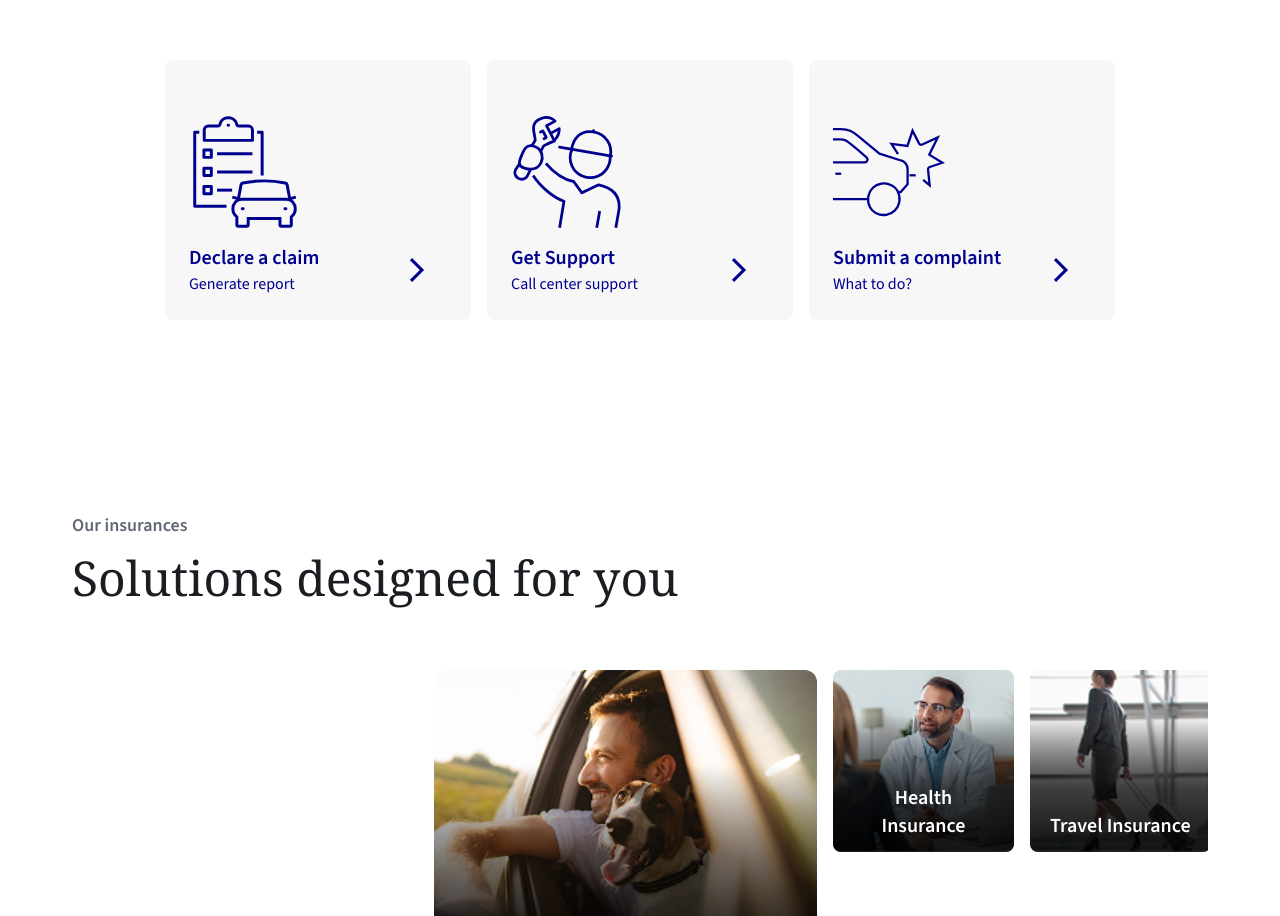
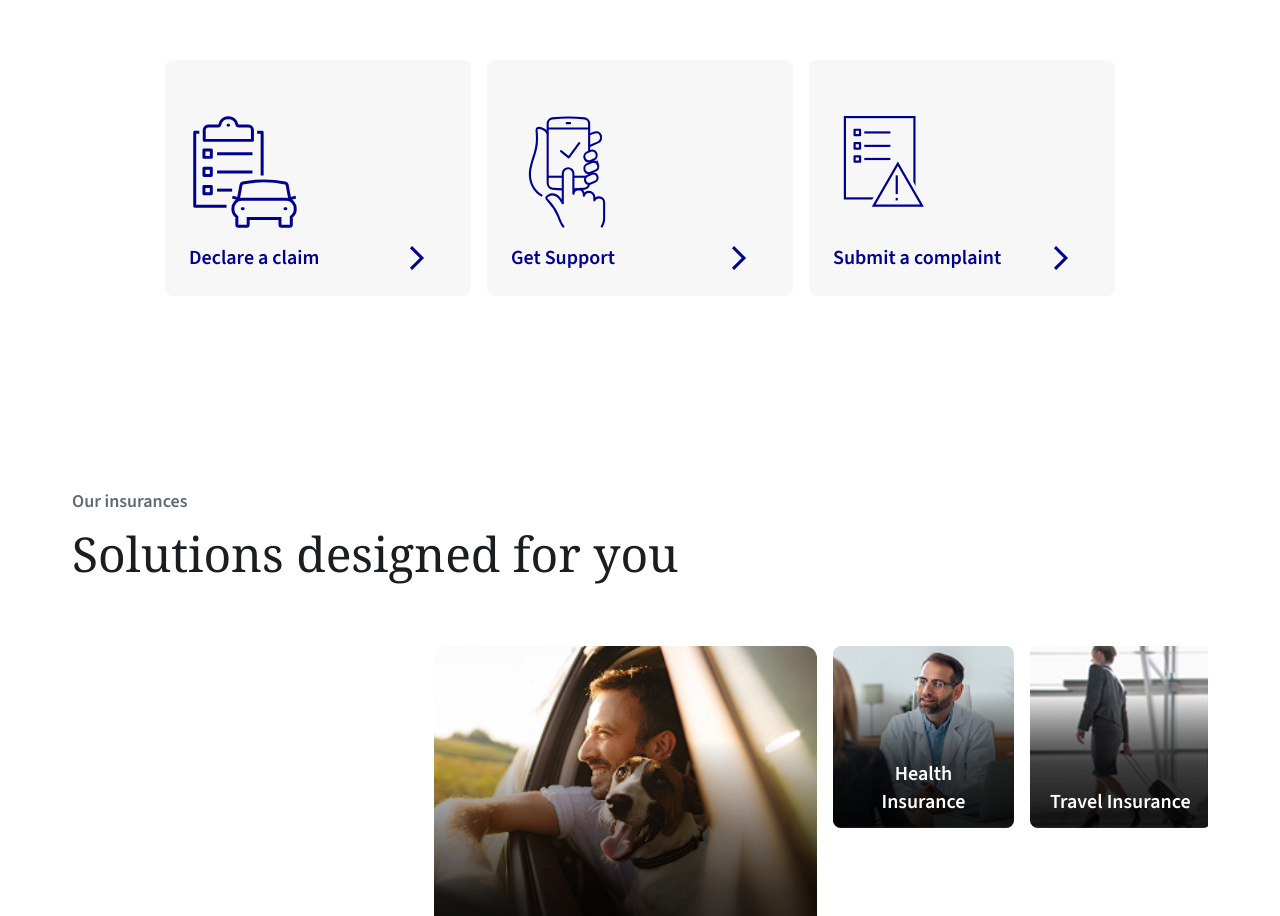
Before and after one commit to sprklco/axa-frontend, a Next.js app: page / in a window 1280 px wide. Shown: the part 1811-2727 px from the top of the page. Built offline with nearby package versions, Linux system fonts and the light colour scheme.

Commit message:
fix: update svgs in emergency section

```diff
--- a/src/components/sections/QuickActionsSection.tsx
+++ b/src/components/sections/QuickActionsSection.tsx
@@ -55,56 +55,55 @@
 const ICON_MECHANICAL = (
     <svg
         xmlns="http://www.w3.org/2000/svg"
-        viewBox="0 0 81.4811 59.5556"
+        width="60"
+        height="87"
+        viewBox="0 0 60 87"
         fill="none"
         className="h-full w-full"
     >
-        <g id="Icon">
-            <path
-                d="M19.5968 46.5197L26.0095 47.4536L26.305 55.6084C26.305 57.4761 27.5306 58.7574 29.4019 58.7574C31.2732 58.7574 32.5426 57.4761 32.5426 55.6084L32.7724 42.0025"
-                stroke="#00008F" strokeWidth="1.59525" strokeLinejoin="round"
-            />
-            <path d="M29.3355 40.1567C24.8378 38.6799 19.1911 38.6908 19.1911 38.6908" stroke="#00008F" strokeWidth="1.59525" strokeLinejoin="round" />
-            <path
-                d="M19.5762 58.758C20.8237 58.758 21.9728 58.0848 22.5746 56.9881C23.1656 55.8913 23.2203 54.5232 22.126 52.1668C20.6596 48.9961 16.9827 40.5373 16.9827 40.5373C16.9827 40.5373 20.003 37.3665 26.2297 34.8691C26.2297 34.8691 28.3308 38.485 29.064 39.7663C29.4032 40.3635 30.016 40.9064 31.0666 41.3408C33.3866 42.3072 39.7993 44.5875 39.7993 44.5875C41.1234 45.1522 42.6336 45.1196 43.334 43.7188C44.0781 42.2421 43.7498 40.8196 41.8347 39.94L34.2948 36.6499L31.559 28.3647C30.213 24.2711 25.4418 24.4014 22.2464 25.194C16.8076 26.5405 10.1979 30.6451 7.36356 36.6933C6.14886 39.2777 5.07643 41.7426 13.4699 52.0257L3.91644 52.5577C2.03421 52.5577 0.797624 53.7413 0.797624 55.609C0.797624 57.4767 2.04515 58.758 3.91644 58.758H19.5762Z"
-                stroke="#00008F" strokeWidth="1.59525" strokeLinejoin="round"
-            />
-            <path d="M59.4399 17.3536L54.2419 17.093C52.0423 16.9518 50.1382 18.6023 49.9959 20.7849C49.8536 22.9675 51.517 24.8569 53.7166 24.998L57.7437 25.1826" stroke="#00008F" strokeWidth="1.59525" strokeMiterlimit="10" />
-            <path d="M70.7116 48.1816V56.7925C70.7116 57.8132 69.8799 58.6493 68.8403 58.6493H58.2582C57.2296 58.6493 56.3869 57.824 56.3869 56.7925V46.1727" stroke="#00008F" strokeWidth="1.59525" strokeMiterlimit="10" />
-            <path d="M81.4057 48.1801H62.5615C56.3895 48.1801 51.3994 42.7725 51.3994 36.0944C51.3994 29.4164 56.4005 23.9979 62.5615 23.9979H81.4057" stroke="#00008F" strokeWidth="1.59525" strokeMiterlimit="10" />
-            <path d="M64.1033 41.8176C61.1705 41.8176 58.7958 39.4613 58.7958 36.5512C58.7958 33.6411 61.1705 31.2739 64.1033 31.2848C67.0361 31.2848 69.4107 33.6411 69.4107 36.5512C69.4107 39.4613 67.0361 41.8176 64.1033 41.8176Z" stroke="#00008F" strokeWidth="1.59525" strokeMiterlimit="10" />
-            <path d="M81.4059 0.794071C76.361 1.27185 70.9223 2.0971 63.8858 3.50872C62.485 3.79105 61.7737 5.13752 61.6643 5.76732C61.5439 6.47313 57.9436 25.0848 57.9436 25.0848" stroke="#00008F" strokeWidth="1.59525" strokeMiterlimit="10" />
-            <path d="M44.5565 17.3432L44.7206 17.1369" stroke="#00008F" strokeWidth="1.59525" strokeLinejoin="round" />
-            <path d="M35.2041 18.3205L47.4714 28.191" stroke="#00008F" strokeWidth="1.59525" strokeLinejoin="round" />
-            <path d="M35.4745 18.5264C37.499 16.0724 41.1322 15.182 44.2291 17.6903C47.2932 20.1661 46.6257 23.4454 44.6121 25.8994" stroke="#00008F" strokeWidth="1.59525" strokeLinejoin="round" />
-            <path d="M44.5056 25.8556C43.8271 27.3323 42.5358 28.5268 40.8505 29.0588C37.7098 30.0361 34.3503 28.2987 33.3544 25.1715C32.5665 22.6848 33.5186 20.0679 35.5212 18.6129" stroke="#00008F" strokeWidth="1.59525" strokeLinejoin="round" />
+        <g clipPath="url(#clip0_17361_57682)">
+            <path d="M57.045 85.8254C58.2785 83.6572 58.8371 81.3717 58.8371 79.4496V67.2136C58.8371 64.9867 57.045 63.1818 54.834 63.1818C53.2281 63.1818 51.8433 64.1311 51.2149 65.5024V63.0997C51.2149 60.8143 49.3646 58.9624 47.0954 58.9624C45.2102 58.9624 43.6276 60.24 43.1388 61.9746C43.1388 58.939 41.7191 56.9465 39.031 56.9465C36.9829 56.9465 35.2956 58.4467 34.9697 60.4158V44.6754C34.9697 42.3899 33.1311 40.5381 30.8503 40.5381C28.5694 40.5381 26.7308 42.3899 26.7308 44.6754V67.7644C24.1939 62.9122 21.2963 60.908 18.7246 60.908H18.6548C16.211 60.9432 14.3142 62.4551 13.9302 63.3107C13.2203 64.9046 19.062 67.5183 23.2048 77.8322C24.5198 81.1021 25.1947 83.5751 27.1381 85.8489" stroke="#00008F" strokeWidth="1.62912" strokeLinecap="round" strokeLinejoin="round" />
+            <path d="M53.9848 37.6938C53.3797 36.1819 52.0182 35.4669 50.7149 35.4669C50.2494 35.4669 49.8072 35.5607 49.3999 35.7248L45.6295 37.3891C43.8374 38.1626 42.9996 40.3074 43.7443 42.1592C44.3495 43.6711 45.711 44.3861 47.0143 44.3861C47.4682 44.3861 47.922 44.2923 48.3293 44.1165L52.0996 42.4522C53.8917 41.6787 54.7296 39.5456 53.9848 37.6821V37.6938Z" stroke="#00008F" strokeWidth="1.62912" strokeMiterlimit="10" />
+            <path d="M48.3894 52.4926L51.799 50.9924C53.4166 50.2892 54.173 48.3554 53.498 46.6793C52.9511 45.3081 51.7176 44.6635 50.5423 44.6635C50.1233 44.6635 49.716 44.7455 49.3436 44.9096L45.934 46.4098C44.3165 47.113 43.5601 49.0351 44.235 50.7229C44.782 52.0941 46.0155 52.7388 47.1908 52.7388C47.6097 52.7388 48.017 52.6567 48.3778 52.5043L48.3894 52.4926Z" stroke="#00008F" strokeWidth="1.62912" strokeMiterlimit="10" />
+            <path d="M43.7561 33.0034C44.3612 34.5153 45.7343 35.2303 47.026 35.2303C47.4915 35.2303 47.9337 35.1365 48.341 34.9607L50.9011 33.7887C52.6932 33.0034 53.5311 30.8703 52.7863 29.0185C52.1812 27.5066 50.808 26.7916 49.5163 26.7916C49.0509 26.7916 48.597 26.8854 48.2014 27.0612L45.6412 28.2332C43.8492 29.0068 43.0113 31.1399 43.7561 33.0034Z" stroke="#00008F" strokeWidth="1.62912" strokeMiterlimit="10" />
+            <path d="M29.7695 5.57129H32.4228" stroke="#00008F" strokeWidth="1.62912" strokeMiterlimit="10" strokeLinecap="round" />
+            <path d="M14.9883 9.65601H47.1993" stroke="#00008F" strokeWidth="1.62912" strokeMiterlimit="10" />
+            <path d="M47.2031 23.4523L54.0922 20.487C56.117 19.608 57.0596 17.1936 56.2217 15.0957C55.5352 13.3845 54.0573 12.1539 51.567 12.8805C50.9386 13.0563 48.0293 14.0995 47.2148 14.4511" stroke="#00008F" strokeWidth="1.62912" strokeMiterlimit="10" />
+            <path d="M47.1993 27.5217V6.1087C47.1993 3.96388 45.6632 2.08862 43.6733 1.83078C39.1349 1.39712 35.1318 1.18616 31.1054 1.18616C27.079 1.18616 23.0643 1.40884 18.4794 1.8425C16.5244 2.10034 14.9883 3.9756 14.9883 6.12042V52.1227C14.9883 54.2675 16.5244 56.1428 18.5259 56.4006C21.3304 56.6702 24.0534 56.8577 26.7532 56.9632" stroke="#00008F" strokeWidth="1.62912" strokeMiterlimit="10" />
+            <path d="M47.152 52.7388C46.8843 54.6023 45.4646 56.1494 43.6609 56.3838C40.8564 56.6534 38.1334 56.8409 35.4336 56.9464" stroke="#00008F" strokeWidth="1.62912" strokeMiterlimit="10" />
+            <path d="M34.9844 47.1744H44.8758" stroke="#00008F" strokeWidth="1.62912" strokeMiterlimit="10" />
+            <path d="M14.9883 47.1744H26.7532" stroke="#00008F" strokeWidth="1.62912" strokeMiterlimit="10" />
+            <path d="M14.989 13.8752C13.5925 9.65591 8.30937 8.71828 6.80821 9.60903C5.09758 10.6404 8.89122 17.1921 4.80666 29.3578C3.1193 34.3741 1.54832 39.2615 1.23412 43.4222C0.547544 52.3648 4.99285 58.8344 10.8113 62.0809" stroke="#00008F" strokeWidth="1.62912" strokeMiterlimit="10" />
+            <path d="M25.332 27.3187L31.3483 32.1826L39.5174 21.1304" stroke="#00008F" strokeWidth="1.62912" strokeLinecap="round" strokeLinejoin="round" />
         </g>
+        <defs>
+            <clipPath id="clip0_17361_57682">
+                <rect width="60" height="87" fill="white" />
+            </clipPath>
+        </defs>
     </svg>
 );
 
 const ICON_ASSISTANCE = (
     <svg
         xmlns="http://www.w3.org/2000/svg"
-        viewBox="0 0 62.489 65.3526"
+        width="92"
+        height="114"
+        viewBox="0 0 92 114"
         fill="none"
         className="h-full w-full"
     >
-        <g id="Icon">
-            <g id="Frame 387">
-                <path d="M15.9381 20.6758L17.6085 17.4399C20.6448 15.864 23.9332 14.5297 23.9332 14.5297L19.2685 5.6415L24.301 3.00446C24.301 3.00446 20.8234 -1.16648 14.8454 1.98536C9.1931 4.9586 12.9438 11.3568 12.6706 14.2355L10.7165 17.3454" stroke="#00008F" strokeWidth="1.61485" strokeLinejoin="round" />
-                <path d="M15.7795 9.35L16.9457 8.78266C17.0508 8.73013 17.1873 8.77216 17.2399 8.87722L19.0679 12.3968C19.11 12.4808 19.173 12.5859 18.9734 12.691L17.8072 13.2688" stroke="#00008F" strokeWidth="1.61485" strokeLinecap="round" strokeLinejoin="round" />
-                <path d="M23.7131 14.1082C23.7131 14.1082 26.844 12.1541 26.7179 7.3738L21.6224 10.1369" stroke="#00008F" strokeWidth="1.61485" strokeLinejoin="round" />
-                <path d="M3.5089 27.935L1.19755 31.3705C0.630219 32.4737 0.714268 33.7344 1.23958 34.7115C1.59679 35.3944 2.16412 35.9827 2.88904 36.382C4.06573 37.0228 5.45254 37.0544 6.60822 36.4555C7.18606 36.1508 7.71137 35.6675 8.04756 35.0477L9.74956 31.7803" stroke="#00008F" strokeWidth="1.61485" strokeLinecap="round" strokeLinejoin="round" />
-            </g>
-            <path d="M59.7275 65.2108L61.5661 54.7362C62.4907 46.5204 57.8049 41.8872 49.7467 40.1326L39.976 44.8499L35.2272 38.3466C29.848 37.2119 23.6284 33.1461 18.9216 27.6093" stroke="#00008F" strokeWidth="1.61485" strokeLinejoin="round" />
-            <path d="M11.4844 34.7426C16.0335 41.6767 23.724 47.8753 29.4919 49.7664L26.9179 65.2105" stroke="#00008F" strokeWidth="1.61485" strokeLinejoin="round" />
-            <path d="M48.5921 65.2109L50.3362 55.4296" stroke="#00008F" strokeWidth="1.61485" strokeLinejoin="round" />
-            <path d="M46.6487 9.07589L46.7432 8.51907" stroke="#00008F" strokeWidth="1.61485" strokeMiterlimit="10" strokeLinecap="round" />
-            <path d="M57.2584 23.4073L26.8747 18.1542" stroke="#00008F" strokeWidth="1.61485" strokeMiterlimit="10" strokeLinecap="round" />
-            <path d="M56.5963 23.2707C57.647 17.1246 54.2955 10.6318 46.5945 9.3185C38.9985 8.01574 34.9852 13.2373 33.9346 19.3834" stroke="#00008F" strokeWidth="1.61485" strokeMiterlimit="10" />
-            <path d="M34.1443 19.488C32.831 22.3983 32.7049 25.8443 34.0917 28.9961C36.6762 34.9006 43.5683 37.5796 49.4622 34.9846C54.148 32.9254 56.8165 28.1556 56.4068 23.3123" stroke="#00008F" strokeWidth="1.61485" strokeLinejoin="round" />
-            <path d="M14.0144 18.5848C12.8272 17.8599 11.5664 17.324 10.1061 17.2925C7.46905 17.2295 6.40792 19.2152 5.05263 22.2935C4.06505 24.5208 3.04595 26.643 3.58177 28.1769C4.15961 29.8159 5.06314 30.11 7.37449 30.6984C8.16245 30.898 8.93991 31.0031 9.71736 31.0031C12.449 31.0031 14.9809 29.7318 16.1576 27.1053C17.6075 23.8904 16.4308 20.0451 14.0144 18.5848Z" stroke="#00008F" strokeWidth="1.61485" strokeLinejoin="round" />
-        </g>
+        <rect x="1.115" y="1.115" width="70.77" height="82.77" fill="#F7F7F8" stroke="#00008F" strokeWidth="2.23" />
+        <path d="M16.5341 14H11V19.4944H16.5341V14Z" fill="#F7F7F8" stroke="#00008F" strokeWidth="2.22881" strokeLinejoin="round" />
+        <path d="M20.8438 16.7395H47.3925" stroke="#00008F" strokeWidth="2.22881" strokeLinejoin="round" />
+        <path d="M16.5341 27.6531H11V33.1475H16.5341V27.6531Z" fill="#F7F7F8" stroke="#00008F" strokeWidth="2.22881" strokeLinejoin="round" />
+        <path d="M16.5341 41H11V46.4944H16.5341V41Z" fill="#F7F7F8" stroke="#00008F" strokeWidth="2.22881" strokeLinejoin="round" />
+        <path d="M20.8438 30.4077H47.3925" stroke="#00008F" strokeWidth="2.22881" strokeLinejoin="round" />
+        <path d="M20.8438 43.7546H47.3925" stroke="#00008F" strokeWidth="2.22881" strokeLinejoin="round" />
+        <path d="M55 40L87.0429 95.5H22.9571L55 40Z" fill="#F7F7F8" />
+        <path d="M79.5879 91.1957H30.4121L54.999 48.6088L79.5879 91.1957Z" fill="#F7F7F8" stroke="#00008F" strokeWidth="2.23" />
+        <line y1="-1.115" x2="19.1379" y2="-1.115" transform="matrix(-4.37115e-08 1 1 4.37115e-08 55 60.4138)" stroke="#00008F" strokeWidth="2.23" />
+        <line y1="-1.115" x2="2.55172" y2="-1.115" transform="matrix(4.37115e-08 1 1 -4.37115e-08 55 83.3793)" stroke="#00008F" strokeWidth="2.23" />
     </svg>
 );
 
@@ -228,9 +227,6 @@
                                         <span className="text-[18px] font-semibold text-[#00008f]">
                                             {card.title}
                                         </span>
-                                        <span className="text-[14px] text-[#00008f]">
-                                            {card.subtitle}
-                                        </span>
                                     </div>
                                     <div className="relative h-4 w-4 text-[#00008f]">
                                         {ARROW_ICON}
@@ -275,9 +271,6 @@
                                         <span className="font-source-sans text-[20px] font-semibold leading-7">
                                             {card.title}
                                         </span>
-                                        <span className="font-source-sans text-[16px] font-normal leading-6">
-                                            {card.subtitle}
-                                        </span>
                                     </div>
                                     <div className="relative h-6 w-6 text-[#00008f]">
                                         {ARROW_ICON}
--- a/src/data/quickActions.ts
+++ b/src/data/quickActions.ts
@@ -20,7 +20,9 @@
     ],
     desktopCards: [
         { id: "declare-claim", title: "Declare a claim", subtitle: "Generate report", iconKey: "claim", href: "#" },
-        { id: "get-support", title: "Get Support", subtitle: "Call center support", iconKey: "assistance", href: "#" },
-        { id: "submit-complaint", title: "Submit a complaint", subtitle: "What to do?", iconKey: "car-accident", href: "#" },
+
+        { id: "get-support", title: "Get Support", subtitle: "Call center support", iconKey: "mechanical", href: "#" },
+
+        { id: "submit-complaint", title: "Submit a complaint", subtitle: "What to do?", iconKey: "assistance", href: "#" },
     ],
 };
```
